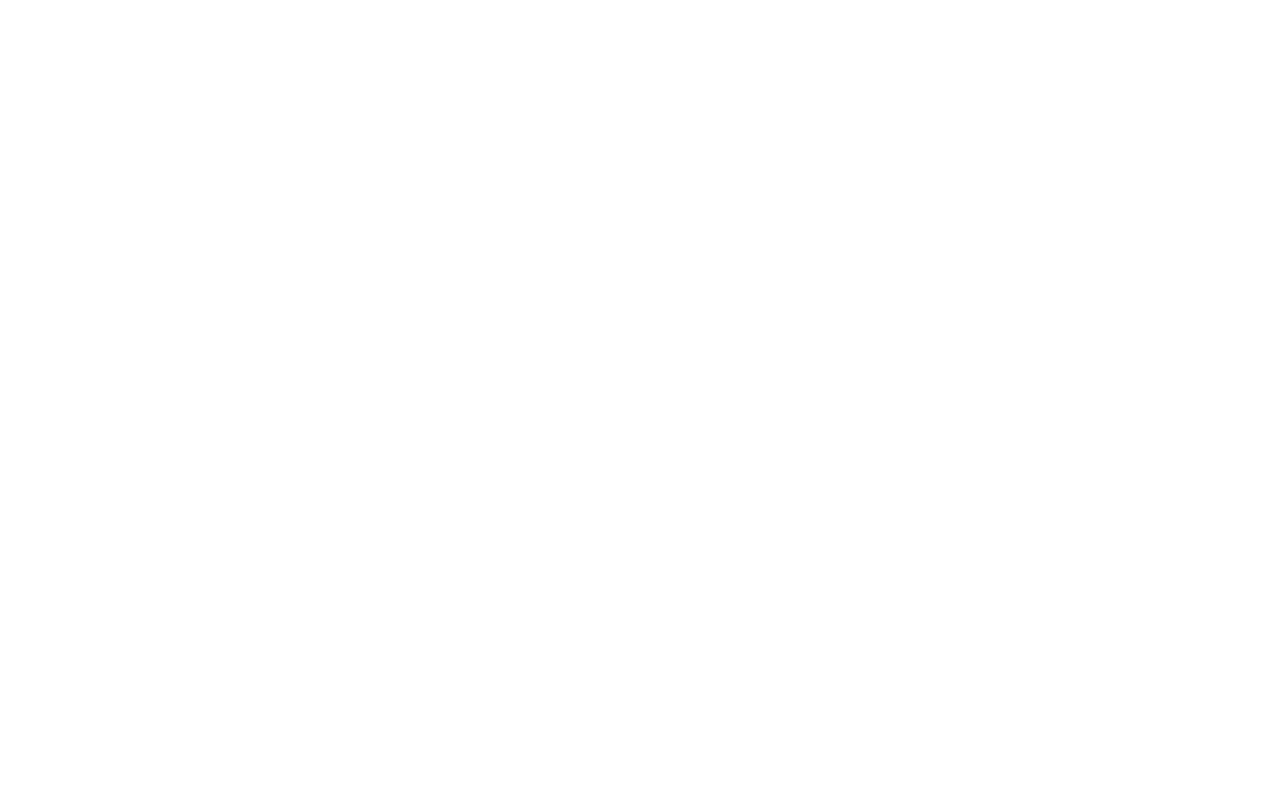
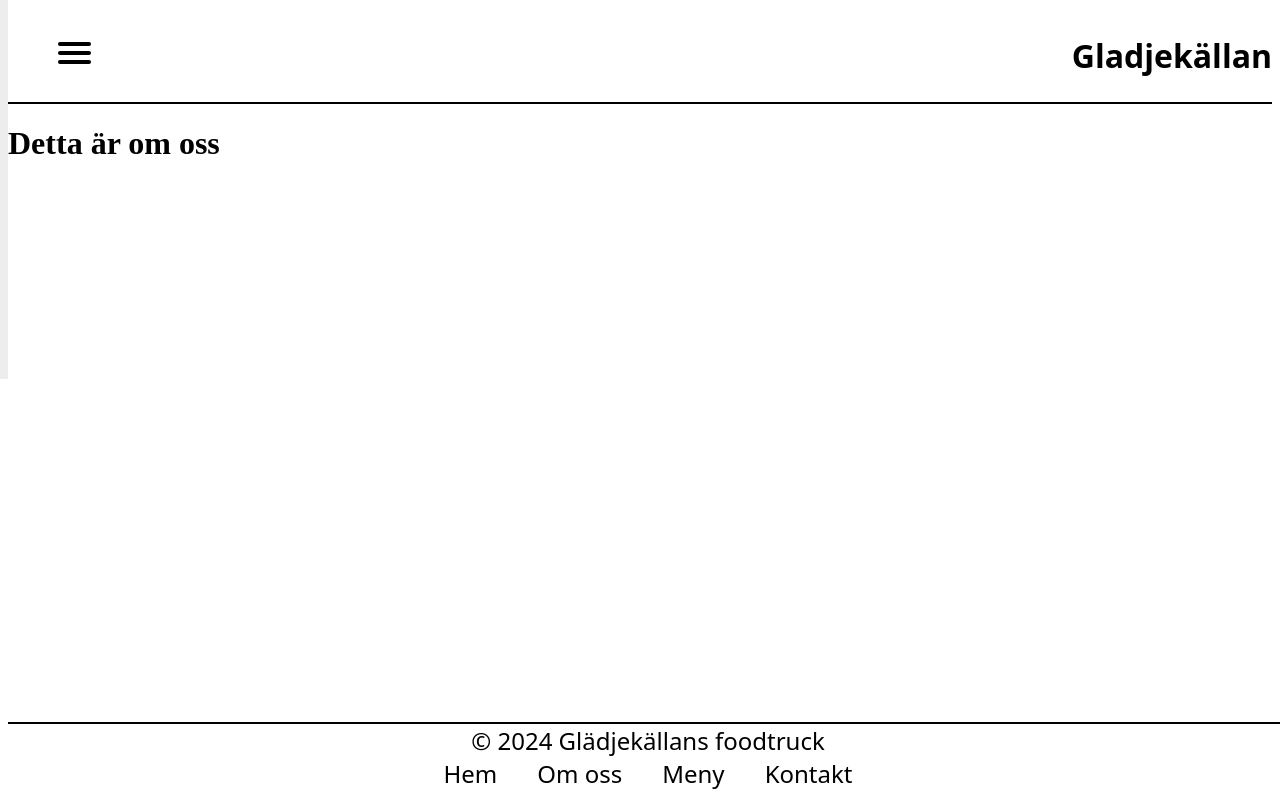
Before and after one commit to TommyDahlin/Gladjekallan, a React (Vite) app in the folder GladjekallanFront/gladjekallan/: page /omoss in a window 1280 px wide. Before the commit this address had no page. Built offline with nearby package versions, Linux system fonts and the light colour scheme.

Commit message:
added about page

```diff
--- a/GladjekallanFront/gladjekallan/src/App.jsx
+++ b/GladjekallanFront/gladjekallan/src/App.jsx
@@ -1,6 +1,7 @@
 import { BrowserRouter, Route, Routes } from "react-router-dom";
 //Pages
 import Home from "./pages/Startpage";
+import About from "./pages/About";
 
 function App() {
 
@@ -9,6 +10,7 @@
   <BrowserRouter>
     <Routes>
         <Route path="/" element={<Home />} />
+        <Route path="/omoss" element={<About />} />
       </Routes>
     </BrowserRouter>
   </>
--- a/GladjekallanFront/gladjekallan/src/components/Footer.jsx
+++ b/GladjekallanFront/gladjekallan/src/components/Footer.jsx
@@ -6,7 +6,7 @@
         <p>© 2024 Glädjekällans foodtruck</p>
         <nav className="link-container">
         <Link to ="/"><p>Hem</p></Link>
-        <Link to ="/om"><p>Om oss</p></Link>
+        <Link to ="/omoss"><p>Om oss</p></Link>
         <Link to ="/meny"><p>Meny</p></Link>
         <Link to ="/kontakt"><p>Kontakt</p></Link>
         </nav>
--- a/GladjekallanFront/gladjekallan/src/components/footer.css
+++ b/GladjekallanFront/gladjekallan/src/components/footer.css
@@ -4,6 +4,7 @@
     bottom: 10px;
     width: 100%;
     text-align: center;
+    font-family:system-ui, -apple-system, BlinkMacSystemFont, 'Segoe UI', Roboto, Oxygen, Ubuntu, Cantarell, 'Open Sans', 'Helvetica Neue', sans-serif;
 }
 .link-container {
     display: flex;
--- a/GladjekallanFront/gladjekallan/src/components/hamburger/hamburger.jsx
+++ b/GladjekallanFront/gladjekallan/src/components/hamburger/hamburger.jsx
@@ -1,5 +1,5 @@
 import "./hamburger.css";
-
+import { Link } from "react-router-dom";
 const Hamburger = () => {
     return (
         <nav class="menu--left" role="navigation">
@@ -9,10 +9,10 @@
       <span></span>
       <span></span>
       <ul class="menuItem">
-        <li><a href="#">Hem</a></li>
-        <li><a href="#">Om oss</a></li>
-        <li><a href="#">Meny</a></li>
-        <li><a href="#">Kontakt</a></li>
+        <li><Link to="/"> Startsida </Link></li>
+        <li><Link to ='/omoss'> Om oss</Link></li>
+        <li><Link to ="/meny">Meny</Link></li>
+        <li><Link to ="/kontakt">Kontakt</Link></li>
       </ul>
     </div>
   </nav>
--- a/GladjekallanFront/gladjekallan/src/components/header.css
+++ b/GladjekallanFront/gladjekallan/src/components/header.css
@@ -7,4 +7,5 @@
     height: 6rem;
     align-items: center;
     color: #000;
+    font-family:system-ui, -apple-system, BlinkMacSystemFont, 'Segoe UI', Roboto, Oxygen, Ubuntu, Cantarell, 'Open Sans', 'Helvetica Neue', sans-serif;
 }
--- /dev/null
+++ b/GladjekallanFront/gladjekallan/src/pages/About.jsx
@@ -0,0 +1,17 @@
+import Footer from "../components/Footer";
+import Header from "../components/Header";
+
+const About = () => {
+    return (
+        <div>
+        <Header/>
+        <div className="about-container">
+            <h1>Detta är om oss</h1>
+        </div>
+        <Footer/>
+
+        </div>
+    )
+}
+
+export default About;
```
